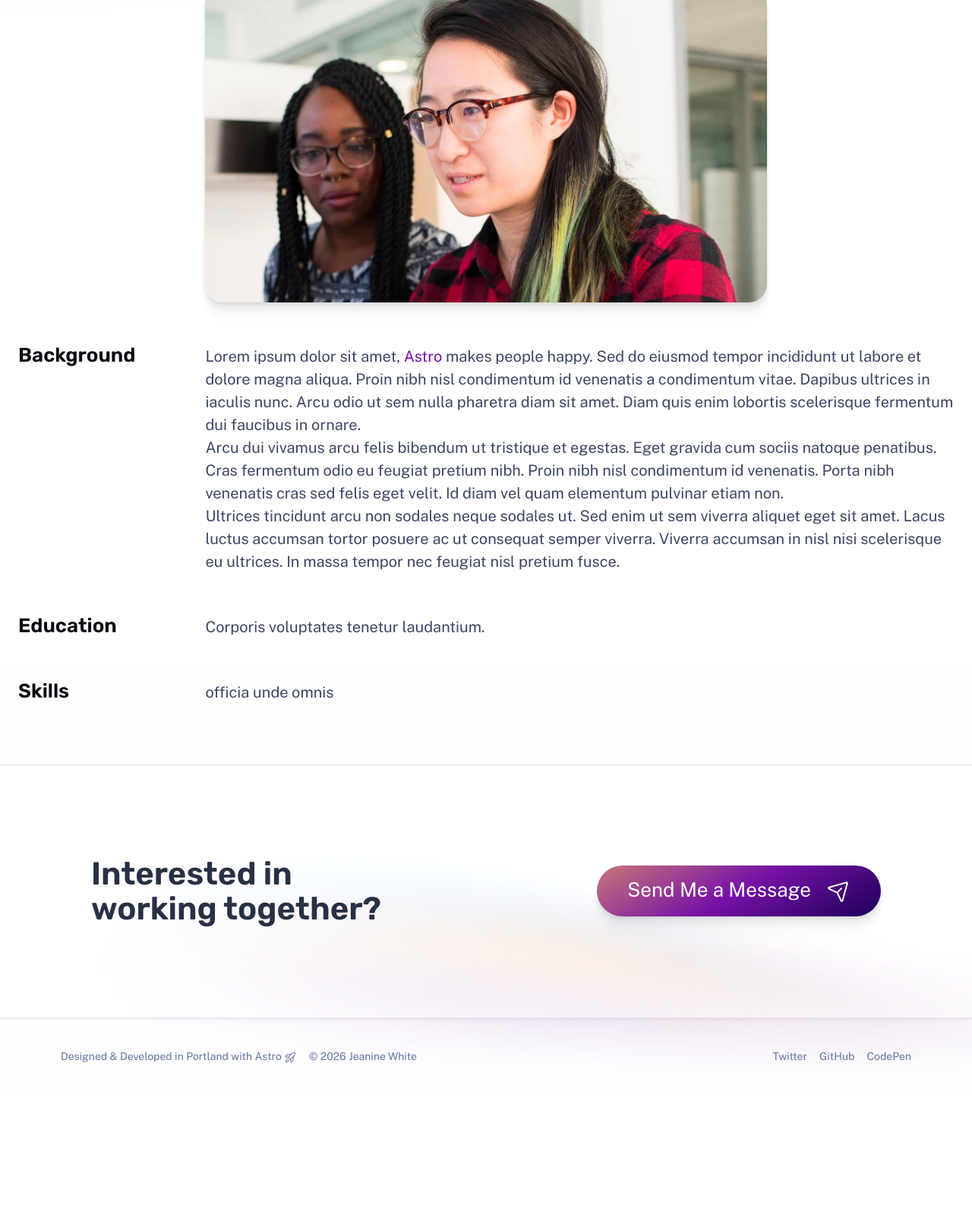
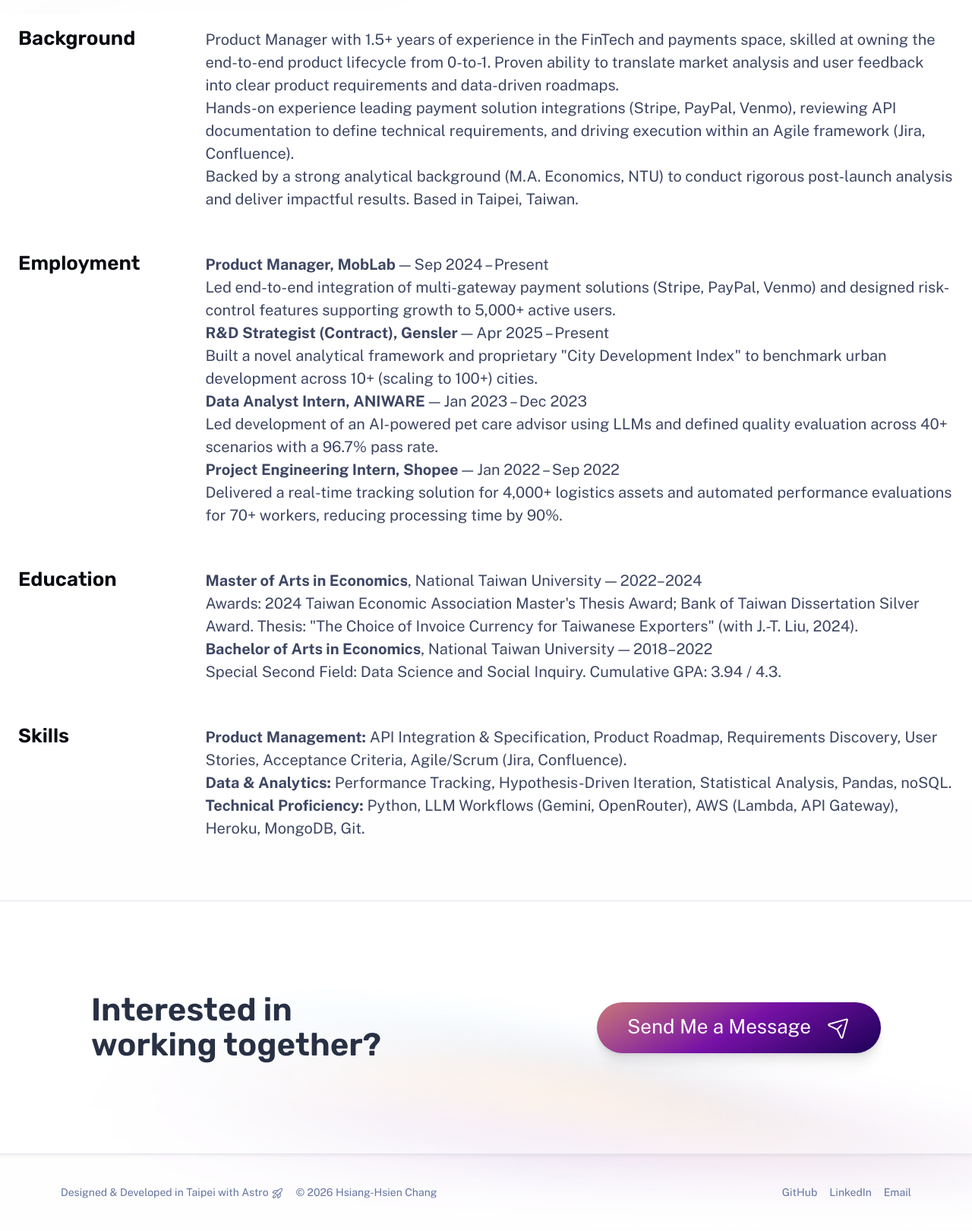
Before and after one commit to johnny890122/johnny890122.github.io, an Astro site: page /about in a window 1280 px wide. Shown: the part 408-2028 px from the top of the page at 76% size. Before the commit the page ends 1849 px from the top, so only its background shows below. Built offline with nearby package versions, Linux system fonts and the light colour scheme; Astro itself is replaced by a stand-in of ours.

Commit message:
chore: customzie using resume

```diff
--- a/package.json
+++ b/package.json
@@ -1,7 +1,8 @@
 {
-  "name": "density-disk",
+  "name": "johnny890122-portfolio",
   "type": "module",
   "version": "0.0.1",
+  "author": "Hsiang-Hsien Chang <j087061439@gmail.com>",
   "engines": {
     "node": ">=22.12.0"
   },
--- a/src/components/ContactCTA.astro
+++ b/src/components/ContactCTA.astro
@@ -5,7 +5,7 @@ import Icon from './Icon.astro';
 
 <aside>
 	<h2>Interested in working together?</h2>
-	<CallToAction href="mailto:me@example.com">
+	<CallToAction href="mailto:j087061439@gmail.com">
 		Send Me a Message
 		<Icon icon="paper-plane-tilt" size="1.2em" />
 	</CallToAction>
--- a/src/components/Footer.astro
+++ b/src/components/Footer.astro
@@ -7,15 +7,15 @@ const currentYear = new Date().getFullYear();
 <footer>
 	<div class="group">
 		<p>
-			Designed & Developed in Portland with <a href="https://astro.build/">Astro</a>
+			Designed & Developed in Taipei with <a href="https://astro.build/">Astro</a>
 			<Icon icon="rocket-launch" size="1.2em" />
 		</p>
-		<p>&copy; {currentYear} Jeanine White</p>
+		<p>&copy; {currentYear} Hsiang-Hsien Chang</p>
 	</div>
 	<p class="socials">
-		<a href="https://twitter.com/me"> Twitter</a>
-		<a href="https://github.com/me"> GitHub</a>
-		<a href="https://codepen.io/me"> CodePen</a>
+		<a href="https://github.com/johnny890122">GitHub</a>
+		<a href="https://linkedin.com/in/hsiang-hsien-chang">LinkedIn</a>
+		<a href="mailto:j087061439@gmail.com">Email</a>
 	</p>
 </footer>
 <style>
--- a/src/components/MainHead.astro
+++ b/src/components/MainHead.astro
@@ -7,8 +7,8 @@ interface Props {
 }
 
 const {
-	title = 'Jeanine White: Personal Site',
-	description = 'The personal site of Jeanine White',
+	title = 'Hsiang-Hsien Chang — Product Manager',
+	description = 'Personal site of Hsiang-Hsien Chang, a Product Manager focused on payment solutions and data-driven strategy.',
 } = Astro.props;
 ---
 
--- a/src/components/Nav.astro
+++ b/src/components/Nav.astro
@@ -12,12 +12,12 @@ const textLinks: { label: string; href: string }[] = [
 
 /** Icon links to social media — edit these with links to your profiles! */
 const iconLinks: { label: string; href: string; icon: keyof typeof iconPaths }[] = [
-	{ label: 'Twitter', href: 'https://twitter.com/me', icon: 'twitter-logo' },
-	{ label: 'Twitch', href: 'https://twitch.tv/me', icon: 'twitch-logo' },
-	{ label: 'GitHub', href: 'https://github.com/me', icon: 'github-logo' },
-	{ label: 'CodePen', href: 'https://codepen.io/me', icon: 'codepen-logo' },
-	{ label: 'dribbble', href: 'https://dribbble.com/me', icon: 'dribbble-logo' },
-	{ label: 'YouTube', href: 'https://www.youtube.com/@me/', icon: 'youtube-logo' },
+	{ label: 'GitHub', href: 'https://github.com/johnny890122', icon: 'github-logo' },
+	{
+		label: 'LinkedIn',
+		href: 'https://linkedin.com/in/hsiang-hsien-chang',
+		icon: 'linkedin-logo',
+	},
 ];
 
 /** Test if a link is pointing to the current page. */
@@ -33,7 +33,7 @@ const isCurrentPage = (href: string) => {
 	<div class="menu-header">
 		<a href="/" class="site-title">
 			<Icon icon="terminal-window" color="var(--accent-regular)" size="1.6em" gradient />
-			Jeanine White
+			Hsiang-Hsien Chang
 		</a>
 		<menu-button>
 			<template>
--- a/src/pages/about.astro
+++ b/src/pages/about.astro
@@ -4,54 +4,95 @@ import Hero from '../components/Hero.astro';
 import BaseLayout from '../layouts/BaseLayout.astro';
 ---
 
-<BaseLayout title="About | Jeanine White" description="About Jeanine White Lorem Ipsum">
+<BaseLayout
+	title="About | Hsiang-Hsien Chang"
+	description="About Hsiang-Hsien Chang — Product Manager focused on payments, data, and end-to-end product delivery."
+>
 	<div class="stack gap-20">
 		<main class="wrapper about">
 			<Hero
 				title="About"
-				tagline="Thanks for stopping by. Read below to learn more about myself and my background."
+				tagline="Product Manager with a strong analytical background, building payment and data products from 0 to 1."
 			>
-				<img
-					width="1553"
-					height="873"
-					src="/assets/at-work.jpg"
-					alt="Jeanine White at work with a colleague"
-				/>
 			</Hero>
 
 			<section>
 				<h2 class="section-title">Background</h2>
 				<div class="content">
 					<p>
-						Lorem ipsum dolor sit amet, <a href="https://astro.build/">Astro</a> makes people happy. Sed
-						do eiusmod tempor incididunt ut labore et dolore magna aliqua. Proin nibh nisl condimentum
-						id venenatis a condimentum vitae. Dapibus ultrices in iaculis nunc. Arcu odio ut sem nulla
-						pharetra diam sit amet. Diam quis enim lobortis scelerisque fermentum dui faucibus in ornare.
+						Product Manager with 1.5+ years of experience in the FinTech and payments space,
+						skilled at owning the end-to-end product lifecycle from 0-to-1. Proven ability to
+						translate market analysis and user feedback into clear product requirements and
+						data-driven roadmaps.
 					</p>
 					<p>
-						Arcu dui vivamus arcu felis bibendum ut tristique et egestas. Eget gravida cum sociis
-						natoque penatibus. Cras fermentum odio eu feugiat pretium nibh. Proin nibh nisl
-						condimentum id venenatis. Porta nibh venenatis cras sed felis eget velit. Id diam vel
-						quam elementum pulvinar etiam non.
+						Hands-on experience leading payment solution integrations (Stripe, PayPal, Venmo),
+						reviewing API documentation to define technical requirements, and driving execution
+						within an Agile framework (Jira, Confluence).
 					</p>
 					<p>
-						Ultrices tincidunt arcu non sodales neque sodales ut. Sed enim ut sem viverra aliquet
-						eget sit amet. Lacus luctus accumsan tortor posuere ac ut consequat semper viverra.
-						Viverra accumsan in nisl nisi scelerisque eu ultrices. In massa tempor nec feugiat nisl
-						pretium fusce.
+						Backed by a strong analytical background (M.A. Economics, NTU) to conduct rigorous
+						post-launch analysis and deliver impactful results. Based in Taipei, Taiwan.
+					</p>
+				</div>
+			</section>
+			<section>
+				<h2 class="section-title">Employment</h2>
+				<div class="content">
+					<p>
+						<strong>Product Manager, MobLab</strong> — Sep 2024 – Present<br />
+						Led end-to-end integration of multi-gateway payment solutions (Stripe, PayPal, Venmo)
+						and designed risk-control features supporting growth to 5,000+ active users.
+					</p>
+					<p>
+						<strong>R&amp;D Strategist (Contract), Gensler</strong> — Apr 2025 – Present<br />
+						Built a novel analytical framework and proprietary "City Development Index" to
+						benchmark urban development across 10+ (scaling to 100+) cities.
+					</p>
+					<p>
+						<strong>Data Analyst Intern, ANIWARE</strong> — Jan 2023 – Dec 2023<br />
+						Led development of an AI-powered pet care advisor using LLMs and defined quality
+						evaluation across 40+ scenarios with a 96.7% pass rate.
+					</p>
+					<p>
+						<strong>Project Engineering Intern, Shopee</strong> — Jan 2022 – Sep 2022<br />
+						Delivered a real-time tracking solution for 4,000+ logistics assets and automated
+						performance evaluations for 70+ workers, reducing processing time by 90%.
 					</p>
 				</div>
 			</section>
 			<section>
 				<h2 class="section-title">Education</h2>
 				<div class="content">
-					<p>Corporis voluptates tenetur laudantium.</p>
+					<p>
+						<strong>Master of Arts in Economics</strong>, National Taiwan University — 2022–2024<br
+						/>
+						Awards: 2024 Taiwan Economic Association Master's Thesis Award; Bank of Taiwan Dissertation
+						Silver Award. Thesis: "The Choice of Invoice Currency for Taiwanese Exporters" (with J.-T.
+						Liu, 2024).
+					</p>
+					<p>
+						<strong>Bachelor of Arts in Economics</strong>, National Taiwan University — 2018–2022<br
+						/>
+						Special Second Field: Data Science and Social Inquiry. Cumulative GPA: 3.94 / 4.3.
+					</p>
 				</div>
 			</section>
 			<section>
 				<h2 class="section-title">Skills</h2>
 				<div class="content">
-					<p>officia unde omnis</p>
+					<p>
+						<strong>Product Management:</strong> API Integration &amp; Specification, Product Roadmap,
+						Requirements Discovery, User Stories, Acceptance Criteria, Agile/Scrum (Jira, Confluence).
+					</p>
+					<p>
+						<strong>Data &amp; Analytics:</strong> Performance Tracking, Hypothesis-Driven Iteration,
+						Statistical Analysis, Pandas, noSQL.
+					</p>
+					<p>
+						<strong>Technical Proficiency:</strong> Python, LLM Workflows (Gemini, OpenRouter),
+						AWS (Lambda, API Gateway), Heroku, MongoDB, Git.
+					</p>
 				</div>
 			</section>
 		</main>
--- a/src/pages/work.astro
+++ b/src/pages/work.astro
@@ -12,14 +12,14 @@ const projects = (await getCollection('work')).sort(
 ---
 
 <BaseLayout
-	title="My Work | Jeanine White"
-	description="Learn about Jeanine White's most recent projects"
+	title="My Work | Hsiang-Hsien Chang"
+	description="Product management and analytics work by Hsiang-Hsien Chang."
 >
 	<div class="stack gap-20">
 		<main class="wrapper stack gap-8">
 			<Hero
 				title="My Work"
-				tagline="See my most recent projects below to get an idea of my past experience."
+				tagline="Selected roles spanning payments, AI products, and data-driven strategy."
 				align="start"
 			/>
 			<Grid variant="offset">
```
Also changed, not shown: src/components/Skills.astro (+17 -8 lines), src/pages/index.astro (+21 -11 lines), public/assets/at-work.jpg (deleted), 1 other file.
